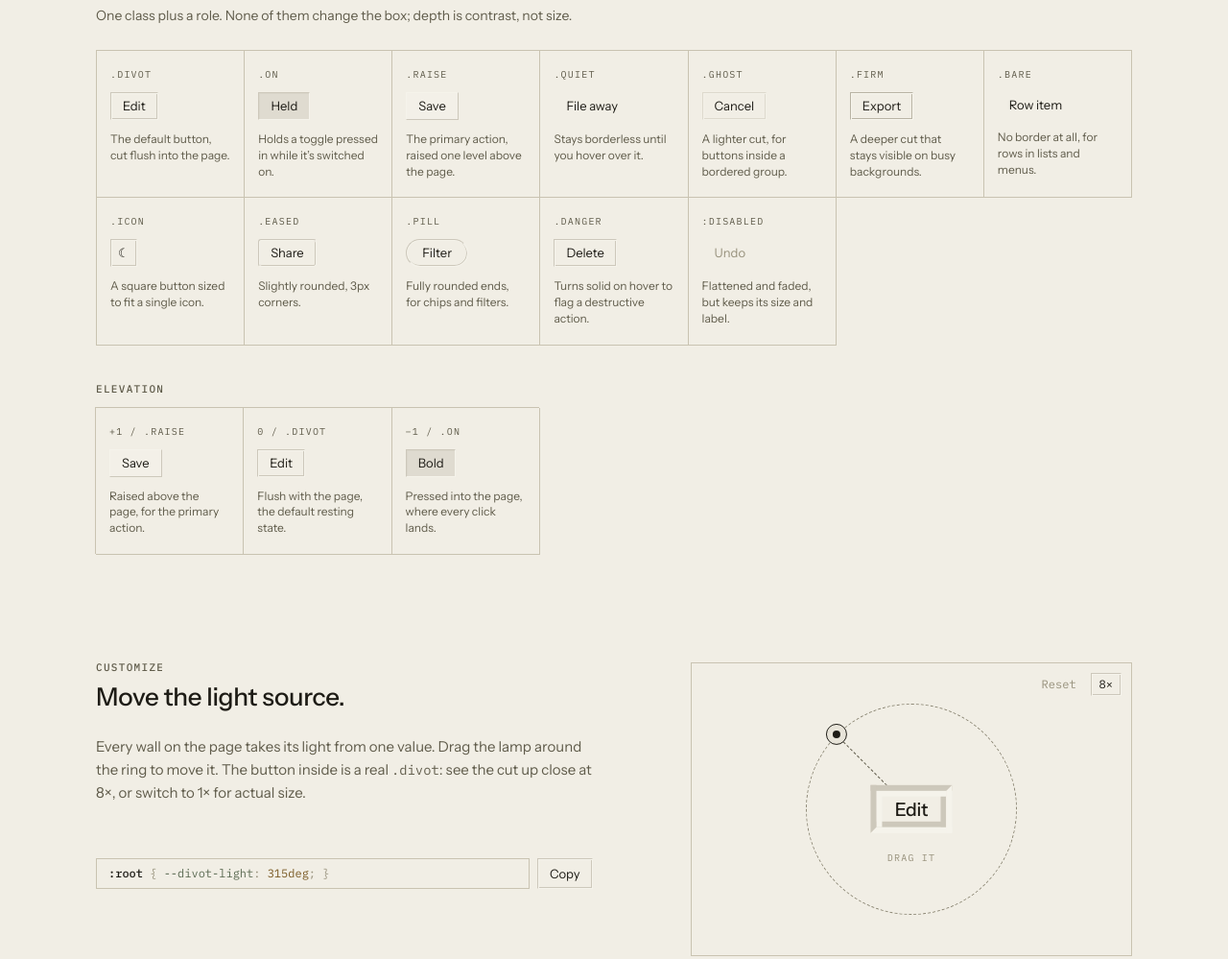
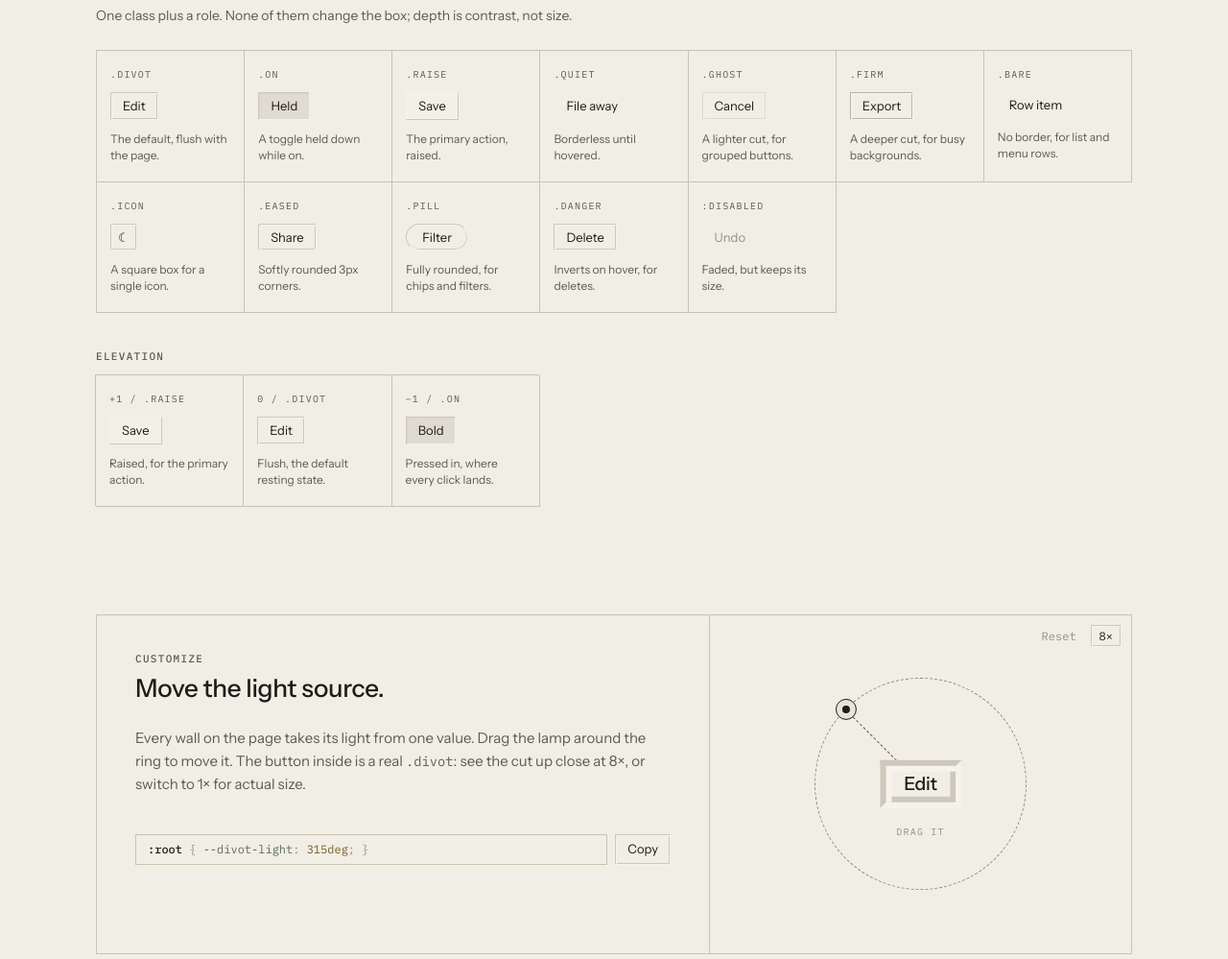
Before and after one commit to nlaz/divot.css, a website: page index.html in a window 1280 px wide. Shown: the part 1200-2199 px from the top of the page at 96% size. Drawn offline with nearby package versions, Linux system fonts and the light colour scheme.

Commit message:
style(site): frame customize as one card and add room under install
Co-Authored-By: Claude Fable 5.1 <noreply@anthropic.com>

```diff
--- a/index.html
+++ b/index.html
@@ -103,11 +103,11 @@ svg.fig { width: 100%; height: auto; display: block; }
    copy, the 1x row and the code are pinned top, middle and bottom. */
 /* customize: the same two-column rhythm as the why section. Copy and code on the
    left, the dial in a sunk well panel on the right. */
-.cust { display: grid; grid-template-columns: minmax(0, 1fr) minmax(0, 460px); gap: clamp(40px, 8vw, 112px); align-items: stretch; }
-.cust .info { display: grid; gap: 24px; align-content: start; }
+.cust { display: grid; grid-template-columns: minmax(0, 1fr) minmax(0, 440px); border: 1px solid var(--line); align-items: stretch; }
+.cust .info { display: grid; gap: 24px; align-content: start; padding: clamp(24px, 3.5vw, 40px); }
 .cust .info .body { display: grid; gap: 20px; }
-.cust .info .body p { margin-bottom: 36px; max-width: 62ch; font-size: var(--fs-title); line-height: 1.6; color: var(--ink-dim); }
-.cust .stage { border: 1px solid var(--line); display: grid; place-items: center; align-content: center; gap: 20px; padding: clamp(24px, 3vw, 32px); }
+.cust .info .body p { margin-bottom: 20px; max-width: 62ch; font-size: var(--fs-title); line-height: 1.6; color: var(--ink-dim); }
+.cust .stage { border-left: 1px solid var(--line); display: grid; place-items: center; align-content: center; gap: 20px; padding: clamp(40px, 5vw, 56px) clamp(24px, 3vw, 32px); }
 .cust .stage .lframe { max-width: 240px; }
 .cust .stage { position: relative; }
 .cust .tools { position: absolute; top: 10px; right: 10px; gap: 6px; }
@@ -116,7 +116,7 @@ svg.fig { width: 100%; height: auto; display: block; }
 /* 1x: the dial's button drops its magnified box and walls and renders as a stock .divot */
 .lframe.x1 .mag { font: var(--fs-ui)/1.3 var(--font-ui); letter-spacing: normal; border-width: 1px; --divot-reach: 1px; --divot-nudge: 0.25px; --divot-pad-y: 5px; --divot-pad-x: 12px; }
 .lframe.x1 .zoom { top: calc(50% + 8cqw); }
-@media (max-width: 760px) { .cust { grid-template-columns: 1fr; } }
+@media (max-width: 760px) { .cust { grid-template-columns: 1fr; } .cust .stage { border-left: 0; border-top: 1px solid var(--line); } }
 .lframe { position: relative; width: 100%; max-width: 290px; aspect-ratio: 1; container-type: inline-size; justify-self: center; touch-action: none; cursor: grab; user-select: none; -webkit-user-select: none; }
 .lframe.grab { cursor: grabbing; }
 .lframe .ring { position: absolute; inset: 4%; border-radius: 50%; border: 1px dashed var(--line-strong); }
@@ -162,6 +162,7 @@ svg.fig { width: 100%; height: auto; display: block; }
 @media (max-width: 760px) { .install { grid-template-columns: 1fr; } }
 .support { font-size: var(--fs-ui); color: var(--ink-dim); }
 /* install: download row and quiet, tonal syntax colouring for the snippets */
+#install { padding-bottom: 96px; }
 .inst-head { display: flex; flex-wrap: wrap; justify-content: space-between; align-items: flex-end; gap: 16px; }
 .inst-head .divot { --divot-pad-y: 8px; --divot-pad-x: 18px; }
 :root { --syn-str: #7a5a24; --syn-attr: #5b6a52; }
@@ -225,25 +226,25 @@ pre.hl .s { color: var(--syn-str); }
   <section id="reference">
     <div class="sec-head"><p class="eyebrow">reference</p><h2>Every role.</h2><p class="dim">One class plus a role. None of them change the box; depth is contrast, not size.</p></div>
     <div class="sheet">
-      <div><span class="lab">.divot</span><button class="divot">Edit</button><span class="cap">The default button, cut flush into the page.</span></div>
-      <div><span class="lab">.on</span><button class="divot on">Held</button><span class="cap">Holds a toggle pressed in while it’s switched on.</span></div>
-      <div><span class="lab">.raise</span><button class="divot raise">Save</button><span class="cap">The primary action, raised one level above the page.</span></div>
-      <div><span class="lab">.quiet</span><button class="divot quiet">File away</button><span class="cap">Stays borderless until you hover over it.</span></div>
-      <div><span class="lab">.ghost</span><button class="divot ghost">Cancel</button><span class="cap">A lighter cut, for buttons inside a bordered group.</span></div>
-      <div><span class="lab">.firm</span><button class="divot firm">Export</button><span class="cap">A deeper cut that stays visible on busy backgrounds.</span></div>
-      <div><span class="lab">.bare</span><button class="divot bare">Row item</button><span class="cap">No border at all, for rows in lists and menus.</span></div>
-      <div><span class="lab">.icon</span><button class="divot icon" aria-label="Dark mode">&#9790;</button><span class="cap">A square button sized to fit a single icon.</span></div>
-      <div><span class="lab">.eased</span><button class="divot eased">Share</button><span class="cap">Slightly rounded, 3px corners.</span></div>
-      <div><span class="lab">.pill</span><button class="divot pill">Filter</button><span class="cap">Fully rounded ends, for chips and filters.</span></div>
-      <div><span class="lab">.danger</span><button class="divot danger">Delete</button><span class="cap">Turns solid on hover to flag a destructive action.</span></div>
-      <div><span class="lab">:disabled</span><button class="divot" disabled>Undo</button><span class="cap">Flattened and faded, but keeps its size and label.</span></div>
+      <div><span class="lab">.divot</span><button class="divot">Edit</button><span class="cap">The default, flush with the page.</span></div>
+      <div><span class="lab">.on</span><button class="divot on">Held</button><span class="cap">A toggle held down while on.</span></div>
+      <div><span class="lab">.raise</span><button class="divot raise">Save</button><span class="cap">The primary action, raised.</span></div>
+      <div><span class="lab">.quiet</span><button class="divot quiet">File away</button><span class="cap">Borderless until hovered.</span></div>
+      <div><span class="lab">.ghost</span><button class="divot ghost">Cancel</button><span class="cap">A lighter cut, for grouped buttons.</span></div>
+      <div><span class="lab">.firm</span><button class="divot firm">Export</button><span class="cap">A deeper cut, for busy backgrounds.</span></div>
+      <div><span class="lab">.bare</span><button class="divot bare">Row item</button><span class="cap">No border, for list and menu rows.</span></div>
+      <div><span class="lab">.icon</span><button class="divot icon" aria-label="Dark mode">&#9790;</button><span class="cap">A square box for a single icon.</span></div>
+      <div><span class="lab">.eased</span><button class="divot eased">Share</button><span class="cap">Softly rounded 3px corners.</span></div>
+      <div><span class="lab">.pill</span><button class="divot pill">Filter</button><span class="cap">Fully rounded, for chips and filters.</span></div>
+      <div><span class="lab">.danger</span><button class="divot danger">Delete</button><span class="cap">Inverts on hover, for deletes.</span></div>
+      <div><span class="lab">:disabled</span><button class="divot" disabled>Undo</button><span class="cap">Faded, but keeps its size.</span></div>
     </div>
     <div class="elev">
       <p class="eyebrow">elevation</p>
       <div class="sheet">
-        <div><span class="lab">+1 / .raise</span><button class="divot raise">Save</button><span class="cap">Raised above the page, for the primary action.</span></div>
-        <div><span class="lab">0 / .divot</span><button class="divot">Edit</button><span class="cap">Flush with the page, the default resting state.</span></div>
-        <div><span class="lab">&#8722;1 / .on</span><button class="divot on">Bold</button><span class="cap">Pressed into the page, where every click lands.</span></div>
+        <div><span class="lab">+1 / .raise</span><button class="divot raise">Save</button><span class="cap">Raised, for the primary action.</span></div>
+        <div><span class="lab">0 / .divot</span><button class="divot">Edit</button><span class="cap">Flush, the default resting state.</span></div>
+        <div><span class="lab">&#8722;1 / .on</span><button class="divot on">Bold</button><span class="cap">Pressed in, where every click lands.</span></div>
       </div>
     </div>
   </section>
```
